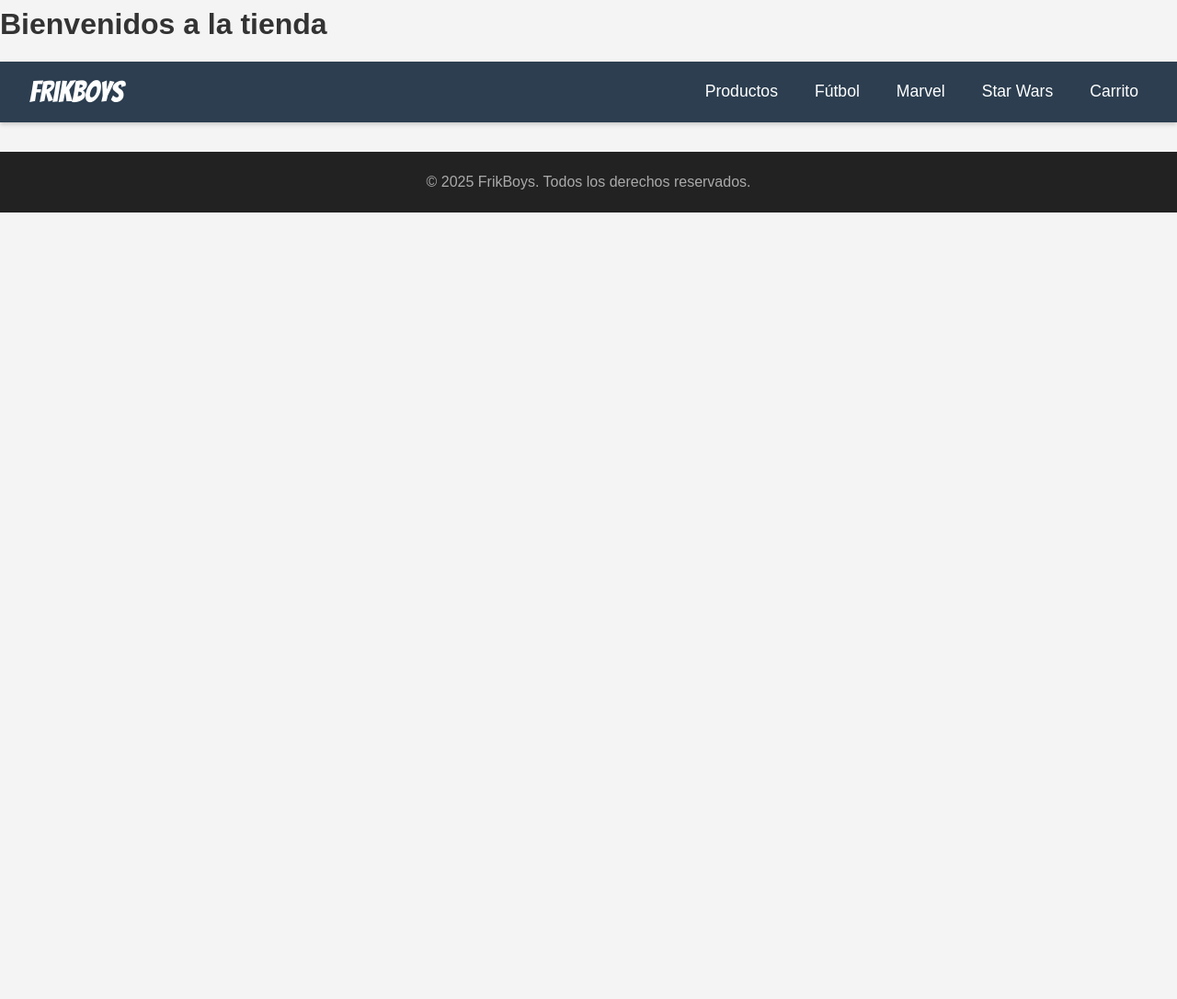
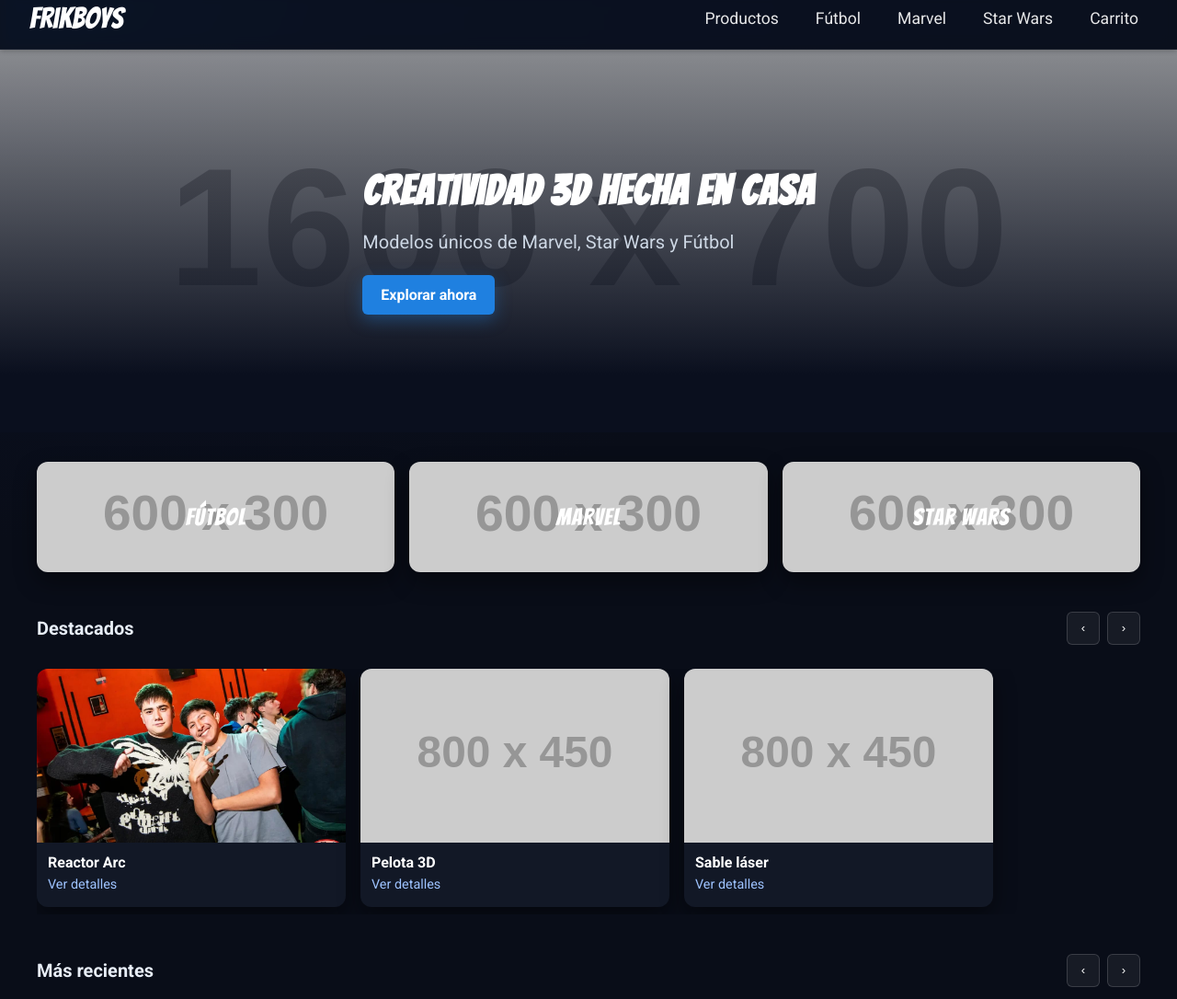
Before and after one commit to EthanGF7/FrikBoys, a website: page public/HTML/PagPrincipal.html in a window 1280 px wide. Shown: the part 13-1099 px from the top of the page at 92% size. Before the commit the page ends 800 px from the top, so only its background shows below. Drawn offline with Linux system fonts and the light colour scheme; placeholder pictures from the web are drawn by us.

Commit message:
Login y Registro casi entero y parte de pagina principal

```diff
--- /dev/null
+++ b/public/CSS/home.css
@@ -0,0 +1,231 @@
+/* --- Tema oscuro tipo Disney+ --- */
+.home {
+  background: radial-gradient(1200px 600px at 0% 0%, #0f1b2e 0%, #0b1120 35%, #0a0f1e 60%, #090d18 100%);
+  color: #eaeaea;
+}
+
+/* Header fijo */
+.main-encabezado--fixed {
+  position: sticky;
+  top: 0;
+  z-index: 1000;
+  backdrop-filter: saturate(180%) blur(8px);
+  background-color: rgba(12, 18, 30, 0.75);
+  border-bottom: 1px solid rgba(255,255,255,0.06);
+}
+
+.main-encabezado nav a {
+  opacity: 0.9;
+}
+.main-encabezado nav a:hover {
+  background-color: rgba(255,255,255,0.1);
+}
+
+/* HERO */
+.hero {
+  position: relative;
+  min-height: 52vh;
+  display: grid;
+  align-items: center;
+  overflow: hidden;
+  margin-bottom: 2rem;
+}
+.hero__bg {
+  position: absolute;
+  inset: 0;
+  background-image: url("https://via.placeholder.com/1600x700/0a0f1e/ffffff?text=FrikBoys+Banner");
+  background-size: cover;
+  background-position: center;
+  filter: contrast(105%) brightness(95%) saturate(105%);
+  opacity: 0.9;
+}
+.hero::after {
+  content: "";
+  position: absolute;
+  inset: 0;
+  background: linear-gradient(to bottom, rgba(10, 15, 30, 0.25) 0%, rgba(10, 15, 30, 1) 85%);
+}
+.hero__content {
+  position: relative;
+  z-index: 1;
+  padding: 3rem 2rem;
+  max-width: 1200px;
+  margin: 0 auto;
+}
+.hero__title {
+  font-family: 'Bangers', cursive;
+  font-size: clamp(2rem, 3.5vw, 3.5rem);
+  letter-spacing: 1px;
+  margin: 0 0 0.75rem;
+  color: #ffffff;
+}
+.hero__subtitle {
+  font-size: clamp(1rem, 2vw, 1.25rem);
+  color: #cdd7e4;
+  margin-bottom: 1.5rem;
+}
+.btn {
+  display: inline-block;
+  padding: 0.75rem 1.25rem;
+  border-radius: 6px;
+  text-decoration: none;
+  font-weight: 700;
+  transition: transform .18s ease, box-shadow .18s ease, background-color .18s ease;
+}
+.btn--primary {
+  background-color: #1f80e0;
+  color: white;
+  box-shadow: 0 6px 18px rgba(31,128,224,0.35);
+}
+.btn--primary:hover {
+  background-color: #1668b8;
+  transform: translateY(-1px);
+}
+
+/* BRANDS / TILES */
+.brands {
+  padding: 0 2rem 1rem;
+  max-width: 1200px;
+  margin: 0 auto 1rem;
+}
+.brands__grid {
+  display: grid;
+  grid-template-columns: repeat(3, minmax(0, 1fr));
+  gap: 1rem;
+  list-style: none;
+  padding: 0;
+  margin: 0;
+}
+.brand-tile {
+  position: relative;
+  display: grid;
+  place-items: center;
+  border-radius: 12px;
+  overflow: hidden;
+  height: 120px;
+  background: #111a2a;
+  box-shadow: inset 0 0 0 1px rgba(255,255,255,0.06), 0 10px 24px rgba(0,0,0,0.45);
+  transition: transform .2s ease, box-shadow .2s ease, filter .2s ease;
+  text-decoration: none;
+}
+.brand-tile:hover {
+  transform: translateY(-2px);
+  box-shadow: inset 0 0 0 1px rgba(255,255,255,0.14), 0 18px 32px rgba(0,0,0,0.55);
+  filter: brightness(105%);
+}
+.brand-tile__label {
+  font-family: 'Bangers', cursive;
+  color: #fff;
+  font-size: 1.6rem;
+  letter-spacing: 1px;
+}
+
+/* Fondos temáticos para cada tile (cámbialos por tus imágenes cuando las tengas) */
+.brand-tile--futbol { background-image: url("https://via.placeholder.com/600x300/27ae60/ffffff?text=Futbol"); background-size: cover; background-position: center; }
+.brand-tile--marvel { background-image: url("https://via.placeholder.com/600x300/e74c3c/ffffff?text=Marvel"); background-size: cover; background-position: center; }
+.brand-tile--starwars { background-image: url("https://via.placeholder.com/600x300/2f3640/ffffff?text=Star+Wars"); background-size: cover; background-position: center; }
+
+/* RAIL / CARRUSEL */
+.rail {
+  max-width: 1200px;
+  margin: 0 auto 2rem;
+  padding: 0 2rem;
+}
+.rail__head {
+  display: flex;
+  align-items: center;
+  justify-content: space-between;
+  margin: 1rem 0;
+}
+.rail__title {
+  font-size: 1.25rem;
+  color: #e7edf6;
+}
+.rail__controls {
+  display: flex;
+  gap: 0.5rem;
+}
+.rail__btn {
+  width: 36px;
+  height: 36px;
+  border-radius: 6px;
+  border: 1px solid rgba(255,255,255,0.15);
+  background: rgba(255,255,255,0.06);
+  color: #fff;
+  cursor: pointer;
+  transition: background-color .18s ease, transform .18s ease, border-color .18s ease;
+}
+.rail__btn:hover {
+  background: rgba(255,255,255,0.12);
+  transform: translateY(-1px);
+  border-color: rgba(255,255,255,0.35);
+}
+.rail__track {
+  display: grid;
+  grid-auto-flow: column;
+  grid-auto-columns: minmax(220px, 28%);
+  gap: 1rem;
+  overflow-x: auto;
+  scroll-snap-type: x proximity;
+  -webkit-overflow-scrolling: touch;
+  padding-bottom: 0.5rem;
+}
+.rail__track::-webkit-scrollbar {
+  height: 8px;
+}
+.rail__track::-webkit-scrollbar-thumb {
+  background: rgba(255,255,255,0.18);
+  border-radius: 8px;
+}
+
+/* Tarjeta de contenido */
+.card {
+  position: relative;
+  border-radius: 12px;
+  overflow: hidden;
+  background: #121826;
+  box-shadow: 0 10px 24px rgba(0,0,0,0.45);
+  scroll-snap-align: start;
+  transition: transform .2s ease, box-shadow .2s ease;
+}
+.card:hover {
+  transform: translateY(-2px);
+  box-shadow: 0 18px 32px rgba(0,0,0,0.55);
+}
+.card img {
+  display: block;
+  width: 100%;
+  aspect-ratio: 16 / 9;
+  object-fit: cover;
+}
+.card__meta {
+  padding: 0.75rem 0.75rem 1rem;
+}
+.card__title {
+  margin: 0 0 0.25rem;
+  font-size: 1rem;
+  color: #ffffff;
+}
+.card__link {
+  font-size: 0.9rem;
+  color: #9ec3ff;
+  text-decoration: none;
+}
+.card__link:hover {
+  text-decoration: underline;
+}
+
+/* Responsive */
+@media (max-width: 900px) {
+  .brands__grid {
+    grid-template-columns: 1fr 1fr;
+  }
+}
+@media (max-width: 600px) {
+  .brands__grid {
+    grid-template-columns: 1fr;
+  }
+  .hero {
+    min-height: 46vh;
+  }
+}
--- /dev/null
+++ b/public/CSS/loginRegistro.css
@@ -0,0 +1,101 @@
+body {
+  background-color: #090d18; /* azul oscuro uniforme */
+  color: #ffffff;
+  font-family: 'Roboto', sans-serif;
+}
+
+/* Contenedor del formulario */
+.LogReg-container {
+  max-width: 700px; /* antes 400px → ahora mucho más ancho */
+  margin: 5vh auto;
+  padding: 2rem;
+  background-color: rgba(255, 255, 255, 0.05);
+  backdrop-filter: blur(12px);
+  border: 3px solid #00ff99; /* borde verde lima */
+  box-shadow:
+    0 0 12px #00ff99,       /* resplandor verde */
+    0 0 30px rgba(255, 255, 255, 0.2); /* humo blanco */
+  border-radius: 14px;
+}
+
+/* Logo más grande */
+.LogReg-title {
+  text-align: center;
+  margin-bottom: 2rem;
+}
+.LogReg-title img {
+  width: 250px !important;
+  max-width: none !important;
+  height: auto;
+  display: block;
+  margin: 0 auto;
+}
+
+/* Subtítulo */
+.LogReg-subtitle {
+  text-align: center;
+  font-size: 1.2rem;
+  margin-bottom: 1.5rem;
+  color: #ffffff;
+}
+
+/* Campos de entrada */
+.input-group {
+  margin-bottom: 1rem;
+}
+.input-group label {
+  display: block;
+  margin-bottom: 0.5rem;
+  color: #ffffff;
+}
+.input-group input {
+  width: 100%;
+  padding: 0.6rem;
+  border-radius: 6px;
+  border: 1px solid #00ff99;
+  background-color: rgba(255, 255, 255, 0.1);
+  color: #ffffff;
+}
+.input-group input::placeholder {
+  color: #cccccc;
+}
+
+/* Botón */
+.LogReg-button {
+  width: 100%;
+  padding: 0.75rem;
+  border: none;
+  border-radius: 6px;
+  background-color: #1f80e0;
+  color: white;
+  font-weight: bold;
+  cursor: pointer;
+  transition: background-color 0.2s ease;
+}
+.LogReg-button:hover {
+  background-color: #1668b8;
+}
+
+/* Enlaces */
+.LogReg-links {
+  text-align: center;
+  margin-top: 1rem;
+  color: #ffffff;
+}
+.LogReg-links a {
+  color: #9ec3ff;
+  text-decoration: none;
+}
+.LogReg-links a:hover {
+  text-decoration: underline;
+}
+
+.main-piepagina {
+  text-align: center;
+  margin-top: 2rem;
+  font-size: 0.85rem;
+  color: #cccccc;
+  background: none !important;
+  border: none !important;
+  padding: 0 !important;
+}
--- a/public/CSS/style.css
+++ b/public/CSS/style.css
@@ -59,3 +59,61 @@ body {
 .main-piepagina p {
     margin: 0;
 }
+
+body {
+  background-color: #090d18; /* azul oscuro uniforme */
+  color: #ffffff;
+  font-family: 'Roboto', sans-serif;
+}
+
+.LogReg-container {
+  background-color: rgba(255, 255, 255, 0.05);
+  backdrop-filter: blur(12px);
+  border: 2px solid #00ff99; /* verde slime */
+  box-shadow: 0 0 30px rgba(255, 255, 255, 0.2); /* efecto humo */
+  border-radius: 12px;
+}
+
+.LogReg-title {
+  margin-bottom: 1rem;
+}
+
+.LogReg-title img {
+  width: 240px;
+  height: auto;
+}
+
+.input-group label {
+  color: #ffffff;
+}
+
+.input-group input {
+  background-color: rgba(255, 255, 255, 0.1);
+  color: #ffffff;
+  border: 1px solid #00ff99;
+}
+
+.input-group input::placeholder {
+  color: #cccccc;
+}
+
+.LogReg-button {
+  background-color: #1f80e0;
+  color: white;
+}
+
+.LogReg-button:hover {
+  background-color: #1668b8;
+}
+
+.LogReg-links {
+  color: #ffffff;
+}
+
+.LogReg-links a {
+  color: #9ec3ff;
+}
+
+.LogReg-links a:hover {
+  text-decoration: underline;
+}
--- a/public/HTML/PagPrincipal.html
+++ b/public/HTML/PagPrincipal.html
@@ -1,22 +1,18 @@
 <!DOCTYPE html>
 <html lang="es">
 <head>
-    <meta charset="UTF-8">
-    <meta name="viewport" content="width=device-width, initial-scale=1.0">
-    <title>Página Principal - FrikBoys</title>
-    <!-- Enlace al CSS GENERAL (Esto está perfecto) -->
-    <link rel="stylesheet" href="../CSS/style.css">
-    <link href="https://fonts.googleapis.com/css2?family=Bangers&display=swap" rel="stylesheet">
+  <meta charset="UTF-8" />
+  <meta name="viewport" content="width=device-width, initial-scale=1.0" />
+  <title>FrikBoys — Inicio</title>
+  <!-- CSS global existente -->
+  <link rel="stylesheet" href="../CSS/style.css" />
+  <!-- Nueva hoja de estilos para la home -->
+  <link rel="stylesheet" href="../CSS/home.css" />
+  <link href="https://fonts.googleapis.com/css2?family=Bangers&family=Roboto:wght@400;700&display=swap" rel="stylesheet" />
 </head>
-<body>
-
-
-    <!-- Contenido principal de tu página aquí -->
-    <main>
-        <h1>Bienvenidos a la tienda</h1>
-    </main>
-<!-- Contenido de Encabezado.html -->
-<header class="main-encabezado">
+<body class="home">
+  <!-- Header fijo tipo Disney+ -->
+  <header class="main-encabezado main-encabezado--fixed">
     <a href="PagPrincipal.html" class="logo">FrikBoys</a>
     <nav>
       <ul>
@@ -29,12 +25,117 @@
     </nav>
   </header>
 
-    <!-- CORRECCIÓN: Añade esta línea para que el script funcione -->
-    <script src="../JS/main.js"></script>
+  <main>
+    <!-- HERO -->
+    <section class="hero">
+      <!-- Sustituye esta imagen por tu banner cuando lo tengas -->
+      <div class="hero__bg" role="img" aria-label="Banner de FrikBoys"></div>
+      <div class="hero__content">
+        <h1 class="hero__title">Creatividad 3D hecha en casa</h1>
+        <p class="hero__subtitle">Modelos únicos de Marvel, Star Wars y Fútbol</p>
+        <div class="hero__actions">
+          <a class="btn btn--primary" href="PagProductos.html">Explorar ahora</a>
+        </div>
+      </div>
+    </section>
+
+    <!-- TILES DE TEMAS / MARCAS -->
+    <section class="brands">
+      <ul class="brands__grid">
+        <li>
+          <a class="brand-tile brand-tile--futbol" href="PagFutbol.html">
+            <span class="brand-tile__label">Fútbol</span>
+          </a>
+        </li>
+        <li>
+          <a class="brand-tile brand-tile--marvel" href="PagMarvel.html">
+            <span class="brand-tile__label">Marvel</span>
+          </a>
+        </li>
+        <li>
+          <a class="brand-tile brand-tile--starwars" href="PagStarWars.html">
+            <span class="brand-tile__label">Star Wars</span>
+          </a>
+        </li>
+      </ul>
+    </section>
+
+    <!-- CARRUSEL DESTACADOS -->
+    <section class="rail">
+      <div class="rail__head">
+        <h2 class="rail__title">Destacados</h2>
+        <div class="rail__controls">
+          <button class="rail__btn rail__btn--prev" aria-label="Anterior">‹</button>
+          <button class="rail__btn rail__btn--next" aria-label="Siguiente">›</button>
+        </div>
+      </div>
+      <div class="rail__track">
+        <!-- Sustituye los src por tus imágenes de producto -->
+        <article class="card">
+          <img src="../Models3D/Marvel/preview_corazon.jpg" alt="Corazón de Iron Man" />
+          <div class="card__meta">
+            <h3 class="card__title">Reactor Arc</h3>
+            <a class="card__link" href="PagMarvel.html">Ver detalles</a>
+          </div>
+        </article>
+        <article class="card">
+          <img src="https://via.placeholder.com/800x450/1e90ff/ffffff?text=Pelota+Fútbol" alt="Pelota de Fútbol" />
+          <div class="card__meta">
+            <h3 class="card__title">Pelota 3D</h3>
+            <a class="card__link" href="PagFutbol.html">Ver detalles</a>
+          </div>
+        </article>
+        <article class="card">
+          <img src="https://via.placeholder.com/800x450/2f3640/ffffff?text=Sable+Yoda" alt="Sable de Yoda" />
+          <div class="card__meta">
+            <h3 class="card__title">Sable láser</h3>
+            <a class="card__link" href="PagStarWars.html">Ver detalles</a>
+          </div>
+        </article>
+      </div>
+    </section>
+
+    <!-- CARRUSEL MÁS RECIENTES -->
+    <section class="rail">
+      <div class="rail__head">
+        <h2 class="rail__title">Más recientes</h2>
+        <div class="rail__controls">
+          <button class="rail__btn rail__btn--prev" aria-label="Anterior">‹</button>
+          <button class="rail__btn rail__btn--next" aria-label="Siguiente">›</button>
+        </div>
+      </div>
+      <div class="rail__track">
+        <!-- Más tarjetas de ejemplo -->
+        <article class="card">
+          <img src="https://via.placeholder.com/800x450/e74c3c/ffffff?text=Marvel" alt="Marvel producto" />
+          <div class="card__meta">
+            <h3 class="card__title">Iron Tech</h3>
+            <a class="card__link" href="PagMarvel.html">Ver detalles</a>
+          </div>
+        </article>
+        <article class="card">
+          <img src="https://via.placeholder.com/800x450/27ae60/ffffff?text=Futbol" alt="Futbol producto" />
+          <div class="card__meta">
+            <h3 class="card__title">Balón Pro</h3>
+            <a class="card__link" href="PagFutbol.html">Ver detalles</a>
+          </div>
+        </article>
+        <article class="card">
+          <img src="https://via.placeholder.com/800x450/34495e/ffffff?text=Star+Wars" alt="Star Wars producto" />
+          <div class="card__meta">
+            <h3 class="card__title">Galactic Saber</h3>
+            <a class="card__link" href="PagStarWars.html">Ver detalles</a>
+          </div>
+        </article>
+      </div>
+    </section>
+  </main>
 
   <footer class="main-piepagina">
     <p>&copy; 2025 FrikBoys. Todos los derechos reservados.</p>
   </footer>
 
+  <!-- JS global -->
+  <script src="../JS/main.js"></script>
 </body>
 </html>
--- a/public/JS/main.js
+++ b/public/JS/main.js
@@ -0,0 +1,39 @@
+// ../JS/main.js
+document.addEventListener('DOMContentLoaded', () => {
+  const rails = document.querySelectorAll('.rail');
+
+  rails.forEach(rail => {
+    const track = rail.querySelector('.rail__track');
+    const prev = rail.querySelector('.rail__btn--prev');
+    const next = rail.querySelector('.rail__btn--next');
+
+    if (!track || !prev || !next) return;
+
+    const scrollBy = () => Math.max(250, track.clientWidth * 0.6);
+
+    prev.addEventListener('click', () => {
+      track.scrollBy({ left: -scrollBy(), behavior: 'smooth' });
+    });
+    next.addEventListener('click', () => {
+      track.scrollBy({ left: scrollBy(), behavior: 'smooth' });
+    });
+
+    // Arrastrar con ratón para UX suave
+    let isDown = false, startX = 0, scrollLeft = 0;
+    track.addEventListener('mousedown', (e) => {
+      isDown = true;
+      track.classList.add('grabbing');
+      startX = e.pageX - track.offsetLeft;
+      scrollLeft = track.scrollLeft;
+    });
+    track.addEventListener('mouseleave', () => { isDown = false; track.classList.remove('grabbing'); });
+    track.addEventListener('mouseup', () => { isDown = false; track.classList.remove('grabbing'); });
+    track.addEventListener('mousemove', (e) => {
+      if (!isDown) return;
+      e.preventDefault();
+      const x = e.pageX - track.offsetLeft;
+      const walk = (x - startX) * 1.2;
+      track.scrollLeft = scrollLeft - walk;
+    });
+  });
+});
```
Also changed, not shown: public/HTML/login.html (+41 -13 lines), public/HTML/registro.html (+43 -26 lines), public/imagenes/Logo.png (added). Lines whose indentation alone changed are shown as unchanged.
